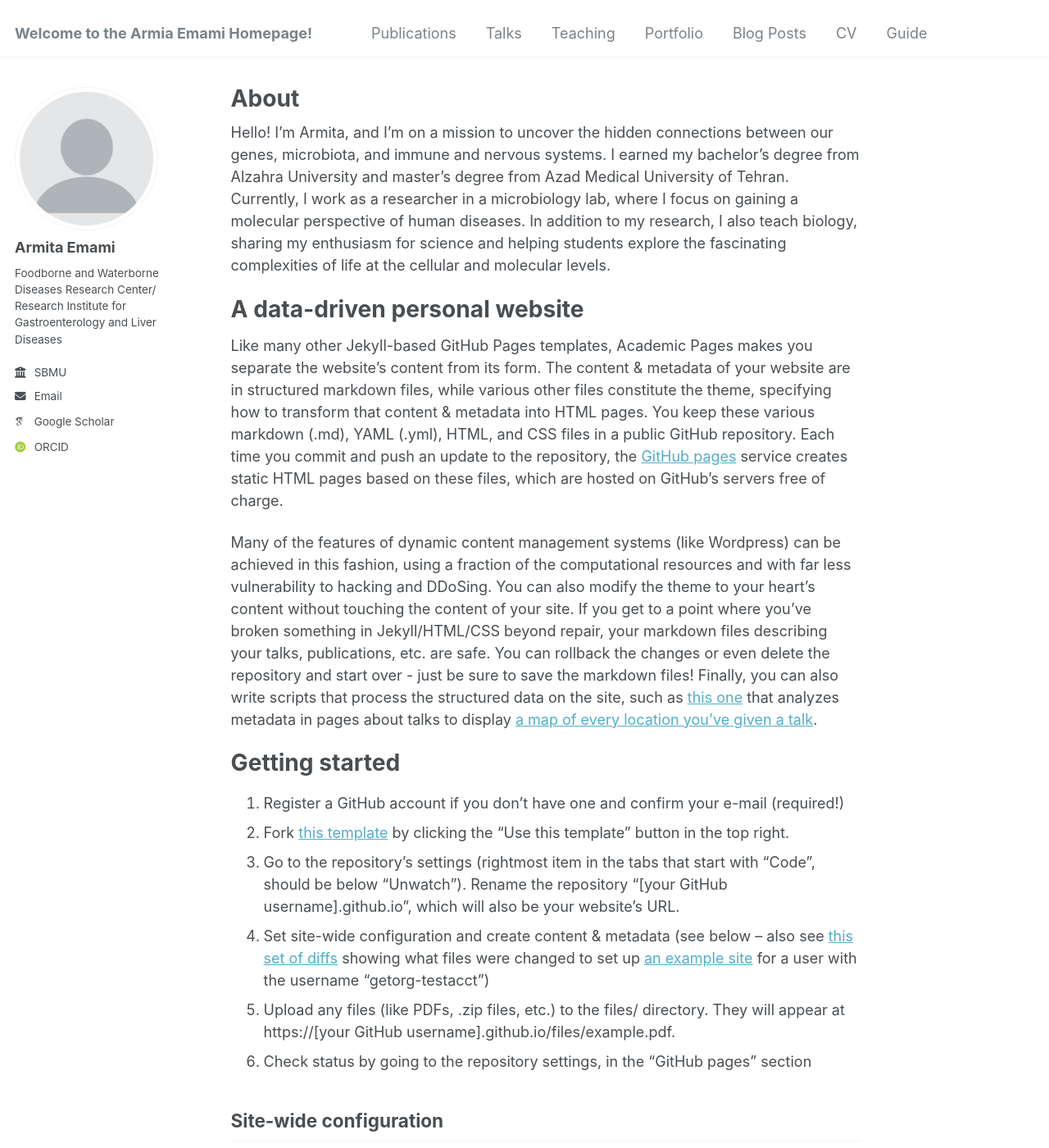
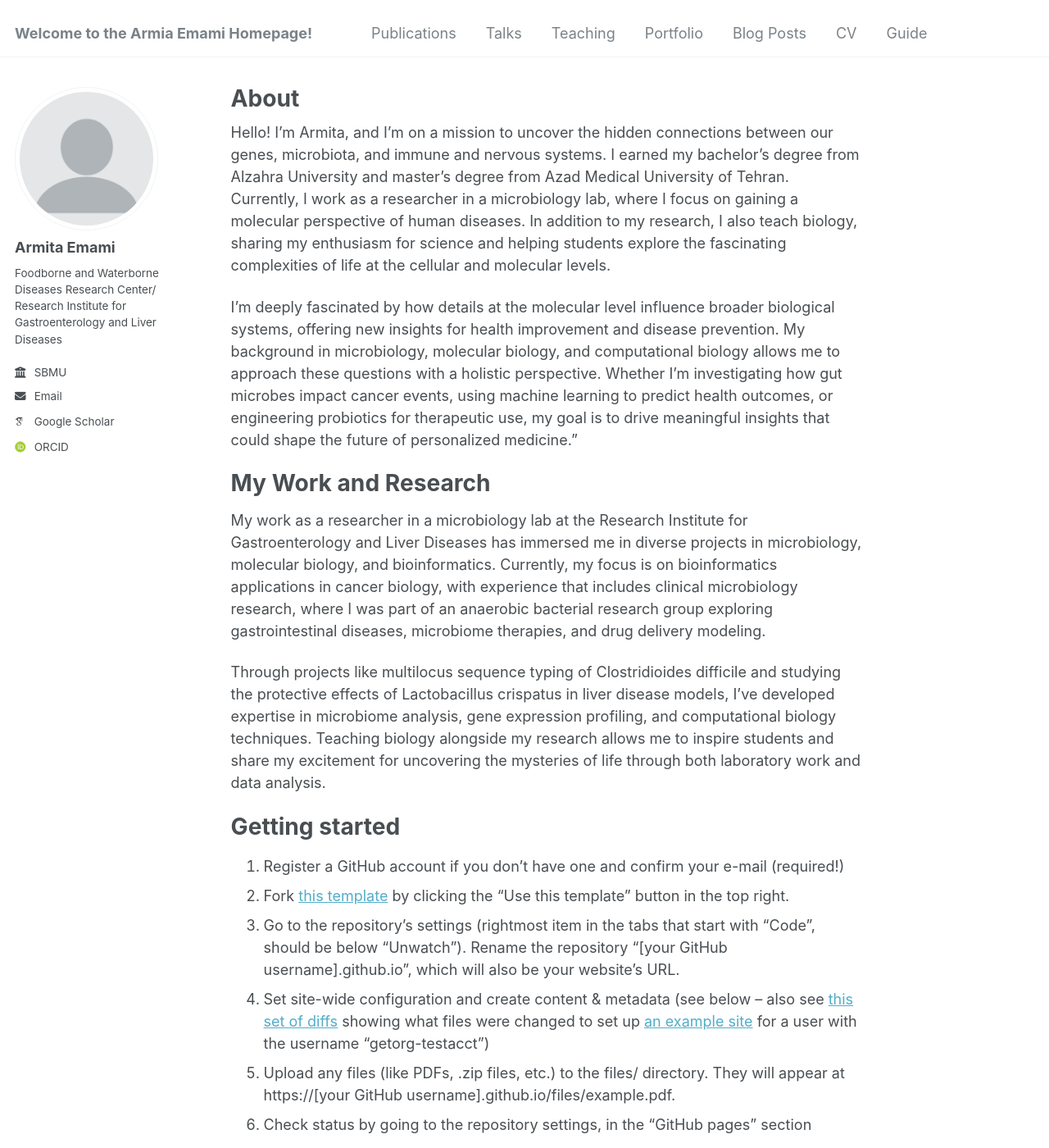
Before and after one commit to Armitaem/main0, a Jekyll site: the page built from _pages/about.md, in a window 1280 px wide and 1400 px high. Shown: the whole window at 82% size. Built offline with Jekyll 4.4.1, drawn with Linux system fonts in a browser that asks for light colours; some web fonts are replaced.

Commit message:
Update about.md
1

```diff
--- a/_pages/about.md
+++ b/_pages/about.md
@@ -9,11 +9,18 @@ redirect_from:
 
 Hello! I’m Armita, and I’m on a mission to uncover the hidden connections between our genes, microbiota, and immune and nervous systems. I earned my bachelor’s degree from Alzahra University and master’s degree from Azad Medical University of Tehran. Currently, I work as a researcher in a microbiology lab, where I focus on gaining a molecular perspective of human diseases. In addition to my research, I also teach biology, sharing my enthusiasm for science and helping students explore the fascinating complexities of life at the cellular and molecular levels.
 
-A data-driven personal website
+I’m deeply fascinated by how details at the molecular level influence broader biological systems, offering new insights for health improvement and disease prevention. My background in microbiology, molecular biology, and computational biology allows me to approach these questions with a holistic perspective. Whether I’m investigating how gut microbes impact cancer events, using machine learning to predict health outcomes, or engineering probiotics for therapeutic use, my goal is to drive meaningful insights that could shape the future of personalized medicine.”
+
+
+
+My Work and Research
 ======
-Like many other Jekyll-based GitHub Pages templates, Academic Pages makes you separate the website's content from its form. The content & metadata of your website are in structured markdown files, while various other files constitute the theme, specifying how to transform that content & metadata into HTML pages. You keep these various markdown (.md), YAML (.yml), HTML, and CSS files in a public GitHub repository. Each time you commit and push an update to the repository, the [GitHub pages](https://pages.github.com/) service creates static HTML pages based on these files, which are hosted on GitHub's servers free of charge.
+My work as a researcher in a microbiology lab at the Research Institute for Gastroenterology and Liver Diseases has immersed me in diverse projects in microbiology, molecular biology, and bioinformatics. Currently, my focus is on bioinformatics applications in cancer biology, with experience that includes clinical microbiology research, where I was part of an anaerobic bacterial research group exploring gastrointestinal diseases, microbiome therapies, and drug delivery modeling.
 
-Many of the features of dynamic content management systems (like Wordpress) can be achieved in this fashion, using a fraction of the computational resources and with far less vulnerability to hacking and DDoSing. You can also modify the theme to your heart's content without touching the content of your site. If you get to a point where you've broken something in Jekyll/HTML/CSS beyond repair, your markdown files describing your talks, publications, etc. are safe. You can rollback the changes or even delete the repository and start over - just be sure to save the markdown files! Finally, you can also write scripts that process the structured data on the site, such as [this one](https://github.com/academicpages/academicpages.github.io/blob/master/talkmap.ipynb) that analyzes metadata in pages about talks to display [a map of every location you've given a talk](https://academicpages.github.io/talkmap.html).
+
+Through projects like multilocus sequence typing of Clostridioides difficile and studying the protective effects of Lactobacillus crispatus in liver disease models, I’ve developed expertise in microbiome analysis, gene expression profiling, and computational biology techniques. Teaching biology alongside my research allows me to inspire students and share my excitement for uncovering the mysteries of life through both laboratory work and data analysis.
+
+
 
 Getting started
 ======
```
